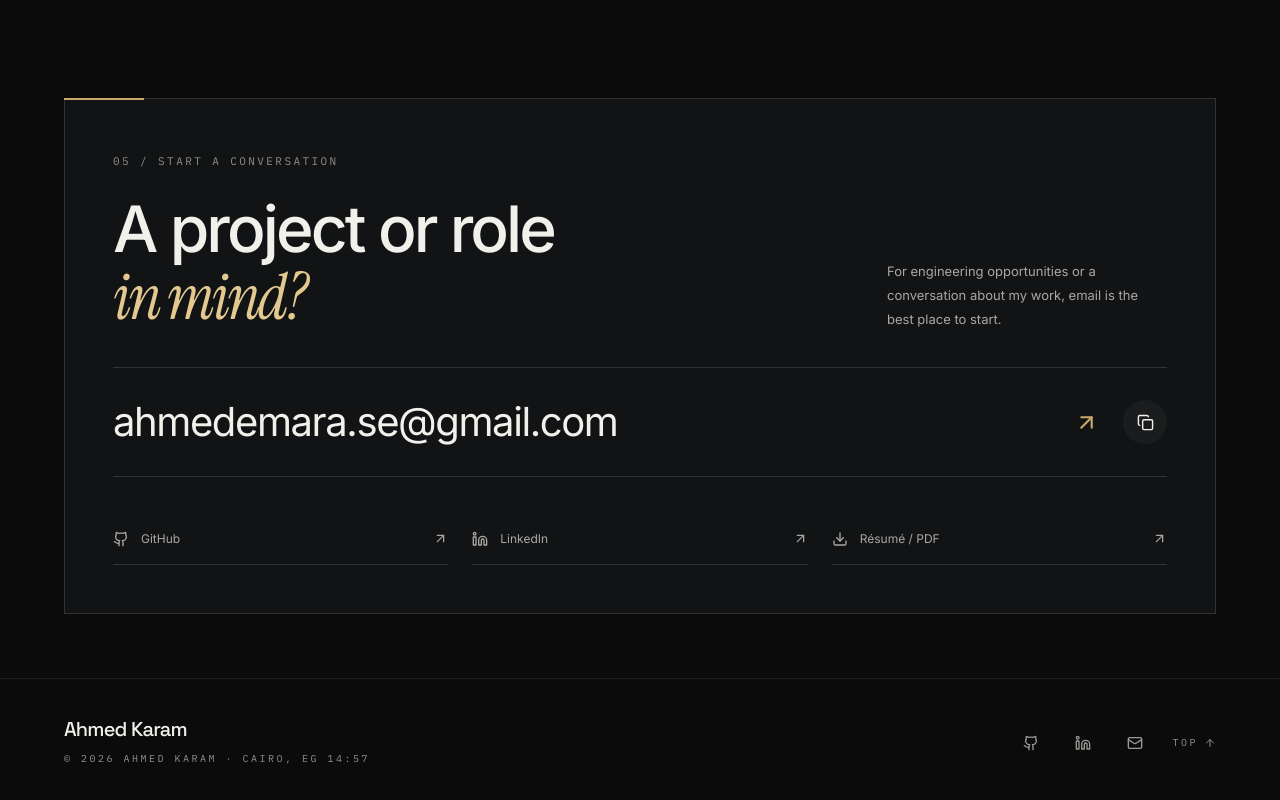
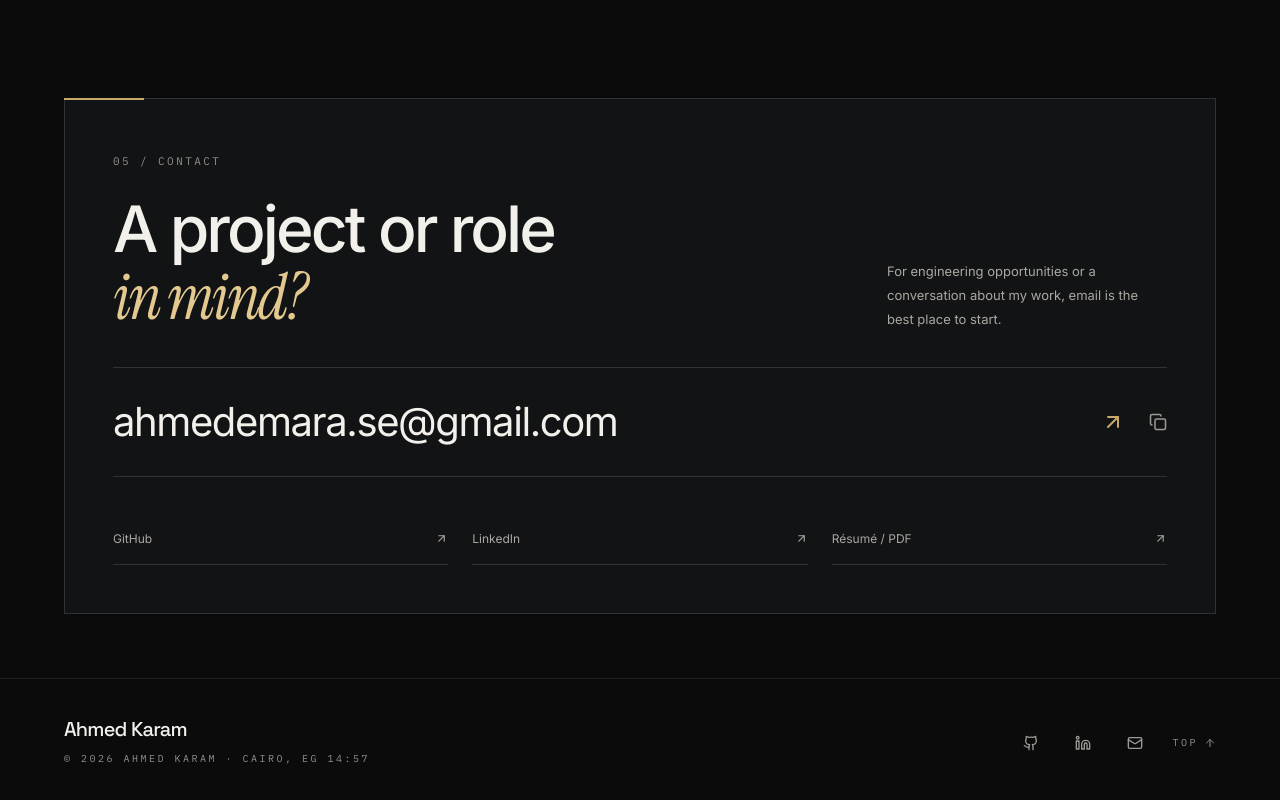
Before and after one commit to Ahmed-Karam28/Ahmed-Karam-Portfolio, a React (Vite) app: page / in a window 1280 px wide. Shown: the part 5830-6630 px from the top of the page. Built offline with nearby package versions, Linux system fonts and the light colour scheme.

Commit message:
Polish portfolio review experience

```diff
--- a/src/components/sections/Contact.jsx
+++ b/src/components/sections/Contact.jsx
@@ -1,12 +1,5 @@
 import React, { useState } from "react";
-import {
-  ArrowUpRight,
-  Copy,
-  Check,
-  Download,
-  Github,
-  Linkedin,
-} from "lucide-react";
+import { ArrowUpRight, Copy, Check } from "lucide-react";
 import { personalInfo } from "../../data/portfolioData";
 import Reveal from "../ui/Reveal";
 
@@ -19,6 +12,7 @@ export default function Contact() {
       setCopied(true);
       setCopyError(false);
     } catch {
+      setCopied(false);
       setCopyError(true);
     }
   };
@@ -26,65 +20,33 @@ export default function Contact() {
     <section id="contact" className="contact-section section-shell">
       <Reveal>
         <div className="contact-panel">
-          <span className="eyebrow">05 / Start a conversation</span>
+          <span className="eyebrow">05 / Contact</span>
           <div className="contact-heading">
-            <h2>
-              A project or role
-              <br />
-              <em>in mind?</em>
-            </h2>
-            <p>
-              For engineering opportunities or a conversation about my work,
-              email is the best place to start.
-            </p>
+            <h2>A project or role<br /><em>in mind?</em></h2>
+            <p>For engineering opportunities or a conversation about my work, email is the best place to start.</p>
           </div>
           <div className="contact-email">
-            <a href={`mailto:${personalInfo.email}`}>
-              {personalInfo.email}
-              <ArrowUpRight size={25} aria-hidden="true" />
-            </a>
+            <a href={`mailto:${personalInfo.email}`}>{personalInfo.email}<ArrowUpRight size={24} aria-hidden="true" /></a>
             <button
-              className="icon-button"
+              type="button"
+              className="contact-copy"
               onClick={copyEmail}
               aria-label={copied ? "Email copied" : "Copy email address"}
+              title={copied ? "Email copied" : "Copy email address"}
+              data-copied={copied}
             >
-              {copied ? <Check size={17} /> : <Copy size={17} />}
-              <span className="copy-label">
-                {copied ? "Copied" : "Copy email"}
-              </span>
+              {copied ? <Check size={18} aria-hidden="true" /> : <Copy size={18} aria-hidden="true" />}
             </button>
           </div>
-          <span className="copy-status" role="status">
-            {copied
-              ? "Email address copied."
-              : copyError
-                ? "Copy is unavailable. Select the email address or open the email link."
-                : ""}
-          </span>
-          <div className="contact-links">
-            <a
-              href={personalInfo.github}
-              target="_blank"
-              rel="noopener noreferrer"
-            >
-              <Github size={16} aria-hidden="true" />
-              <span>GitHub</span>
-              <ArrowUpRight size={15} aria-hidden="true" />
-            </a>
-            <a
-              href={personalInfo.linkedin}
-              target="_blank"
-              rel="noopener noreferrer"
-            >
-              <Linkedin size={16} aria-hidden="true" />
-              <span>LinkedIn</span>
-              <ArrowUpRight size={15} aria-hidden="true" />
-            </a>
-            <a href={personalInfo.cvPath} download>
-              <Download size={16} aria-hidden="true" />
-              <span>Résumé / PDF</span>
-              <ArrowUpRight size={15} aria-hidden="true" />
-            </a>
+          <div className="contact-bottom">
+            <span className="copy-status" role="status">
+              {copied ? "Email address copied." : copyError ? "Copy is unavailable. Select the email address or open the email link." : ""}
+            </span>
+            <div className="contact-links">
+              <a href={personalInfo.github} target="_blank" rel="noopener noreferrer">GitHub<ArrowUpRight size={13} aria-hidden="true" /></a>
+              <a href={personalInfo.linkedin} target="_blank" rel="noopener noreferrer">LinkedIn<ArrowUpRight size={13} aria-hidden="true" /></a>
+              <a href={personalInfo.cvPath} download>Résumé / PDF<ArrowUpRight size={13} aria-hidden="true" /></a>
+            </div>
           </div>
         </div>
       </Reveal>
```
